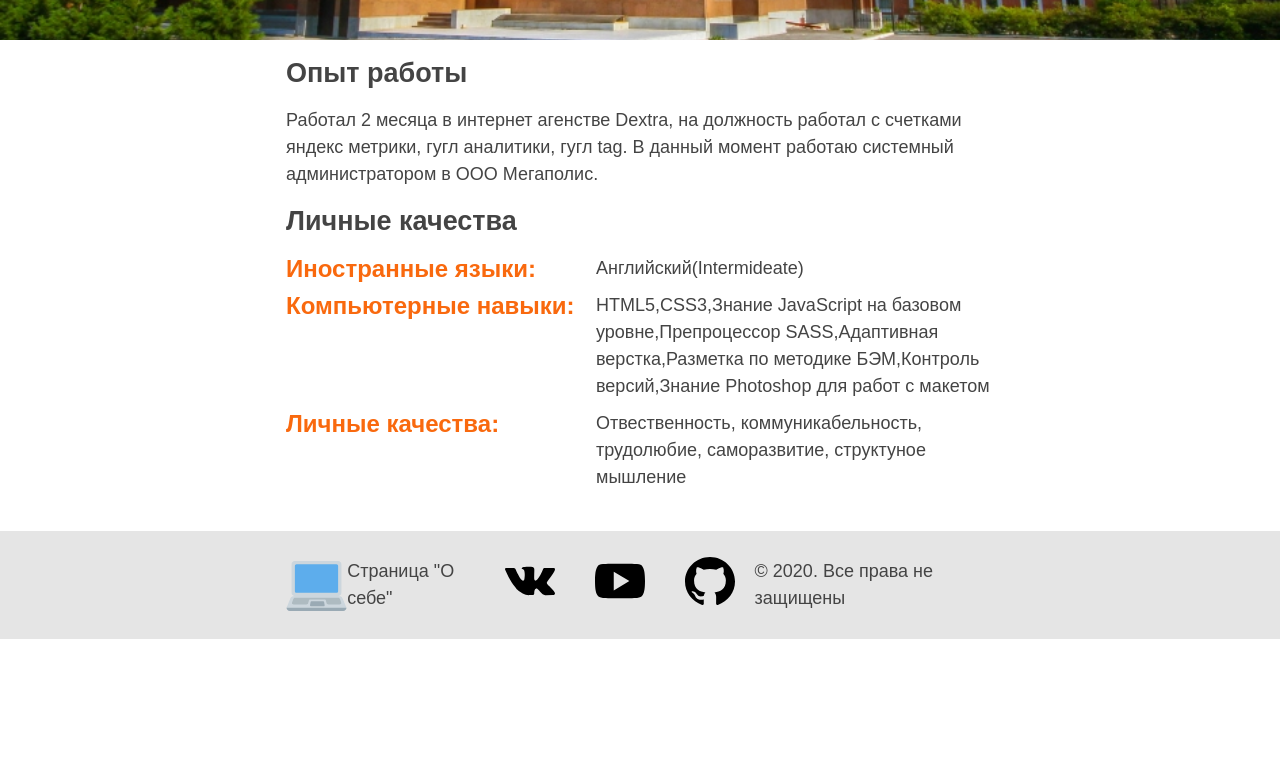
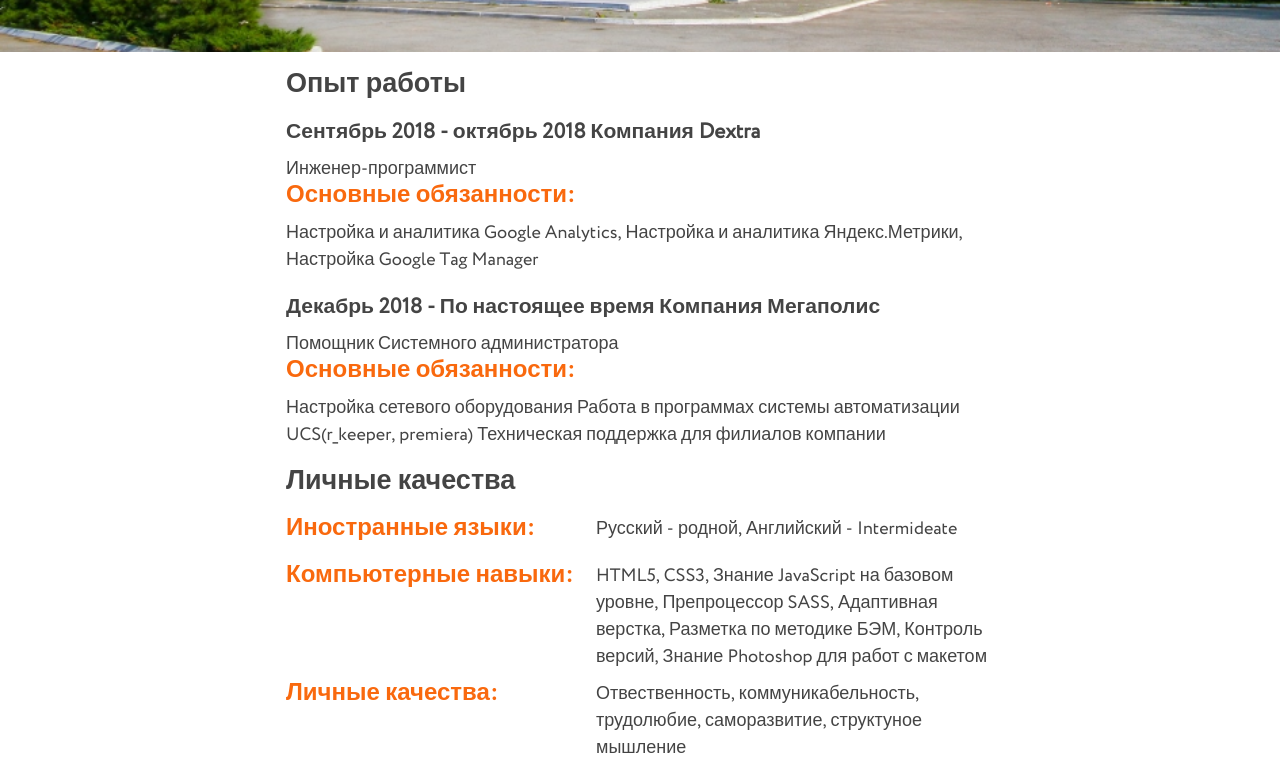
Before and after one commit to logshoy/napoleonit, a plain HTML site: page index.html in a window 1280 px wide. Shown: the part 838-1603 px from the top of the page. Before the commit the page ends 1477 px from the top, so only its background shows below. Drawn offline with Linux system fonts and the light colour scheme.

Commit message:
fix footer

```diff
--- a/css/main.css
+++ b/css/main.css
@@ -16,7 +16,7 @@ body {
   padding: 0;
   font-size: 18px;
   line-height: 27px;
-  font-family: "Arial", sans-serif;
+  font-family: "Circe", sans-serif;
   color: #444444;
   font-style: normal;
   background-color: #ffffff; }
@@ -219,6 +219,9 @@ h1 {
 h2 {
   margin: 20px 0; }
 
+h3 {
+  margin-bottom: 10px; }
+
 .page-main__born-text {
   margin-bottom: 30px; }
 
@@ -240,11 +243,9 @@ h2 {
   margin: 20px 0; }
 
 .page-main__border-photo {
-  border: 3px solid #F9690E;
   min-width: 100px;
   min-height: 100px;
-  margin: 20px 0;
-  margin-right: 20px; }
+  padding: 10px; }
 
 .page-main__born-text {
   margin-top: 40px; }
@@ -254,7 +255,11 @@ h2 {
   flex-wrap: nowrap;
   color: #F9690E;
   font-weight: bold;
-  font-size: 24px; }
+  font-size: 24px;
+  padding-bottom: 10px; }
+
+.page-main__work ul {
+  margin: 20px 0; }
 
 .page-main__additional-information .page-main__skills {
   margin: 10px 0; }
@@ -302,8 +307,10 @@ h2 {
     width: 708px;
     padding: 0 30px;
     display: flex;
-    justify-content: space-around;
-    align-items: center; } }
+    justify-content: space-between;
+    align-items: center; }
+  .page-footer__container-logo {
+    width: 300px; } }
 
 @media (min-width: 1440px) {
   .page-footer__container {
--- a/css/scaffolding.css
+++ b/css/scaffolding.css
@@ -10,7 +10,7 @@ body {
   padding: 0;
   font-size: 18px;
   line-height: 27px;
-  font-family: "Arial", sans-serif;
+  font-family: "Circe", sans-serif;
   color: #444444;
   font-style: normal;
   background-color: #ffffff; }
--- a/index.html
+++ b/index.html
@@ -4,7 +4,7 @@
     <meta charset="utf-8" name="viewport" content="width=device-width, initial-scale=1">
     <title>О себе</title>
     <link rel="stylesheet" href="css/main.css">
-    <link rel="shortcut icon" href="img/saski.png" type="image/png">
+    <link rel="shortcut icon" href="img/face.png" type="image/png">
   </head>
 
   <body>
@@ -35,10 +35,11 @@
         <h1>Маметьев Илья</h1>
         <div class="page-main__born">
           <div class="page-main__border-photo">
-            <img class="page-main__photo" src="img/saski.png" alt="Илья">
+            <img class="page-main__photo" src="img/face.png" alt="Илья">
           </div>
           <p class="page-main__born-text">
-           Меня зовут Маметьев Илья Сергеевич, родился и вырос в Курганской области, город Шадринск. Учился в школе №4, сдавал егэ
+           Меня зовут Маметьев Илья Сергеевич, родился и вырос в Курганской области, город Шадринск. Закончил в ЧелГУ на математическом факультете, в данный момент
+            работаю и хочу попасть на ваш курс по Front-end.
           </p>
         </div>
       </div>
@@ -57,14 +58,25 @@
       <div class="page-main__container">
         <div class="page-main__work">
           <h2>Опыт работы</h2>
-          Работал 2 месяца в интернет агенстве Dextra, на должность работал с счетками яндекс метрики, гугл аналитики, гугл tag.
-          В данный момент работаю системный администратором в ООО Мегаполис.
+          <ul>
+            <li><h3>Сентябрь 2018 - октябрь 2018 Компания Dextra</h3></li>
+            <li>Инженер-программист</li>
+            <li><span class="page-main__skills">Основные обязанности:</span> Настройка и аналитика Google Analytics, Настройка и аналитика Яндекс.Метрики,
+              Настройка Google Tag Manager</li>
+          </ul>
+          <ul>
+            <li><h3>Декабрь 2018 - По настоящее время Компания Мегаполис</h3></li>
+            <li>Помощник Системного администратора</li>
+            <li><span class="page-main__skills">Основные обязанности:</span> Настройка сетевого оборудования Работа в программах системы автоматизации UCS(r_keeper, premiera)
+              Техническая поддержка для филиалов компании</li>
+          </ul>
         </div>
         <div class="page-main__additional-information">
           <h2>Личные качества</h2>
           <ul>
-            <li><span class="page-main__skills">Иностранные языки:</span> Английский(Intermideate)</li>
-            <li><span class="page-main__skills">Компьютерные навыки:</span> HTML5,CSS3,Знание JavaScript на базовом уровне,Препроцессор SASS,Адаптивная верстка,Разметка по методике БЭМ,Контроль версий,Знание Photoshop для работ с макетом</li>
+            <li><span class="page-main__skills">Иностранные языки:</span> Русский - родной, Английский - Intermideate</li>
+            <li><span class="page-main__skills">Компьютерные навыки:</span> HTML5, CSS3, Знание JavaScript на базовом уровне, Препроцессор SASS,
+              Адаптивная верстка, Разметка по методике БЭМ, Контроль версий, Знание Photoshop для работ с макетом</li>
             <li><span class="page-main__skills">Личные качества:</span> Отвественность, коммуникабельность, трудолюбие, саморазвитие, структуное мышление</li>
           </ul>
         </div>
@@ -111,7 +123,7 @@
     <form class="form-number form-number--closed" action="index.html" method="post">
       <div class="form-number__close"><span class="visually-hidden">Закрыть </span></div>
       <div class="form-number__icon">
-        <a class="form-number__number" href="tel: +7982-365-69-37">+79823656937</a>
+        <a class="form-number__number" href="tel:+79823656937">+7(982)365-69-37</a>
       </div>
     </form>
 
```
Also changed, not shown: img/face.png (renamed from img/saski.png).
